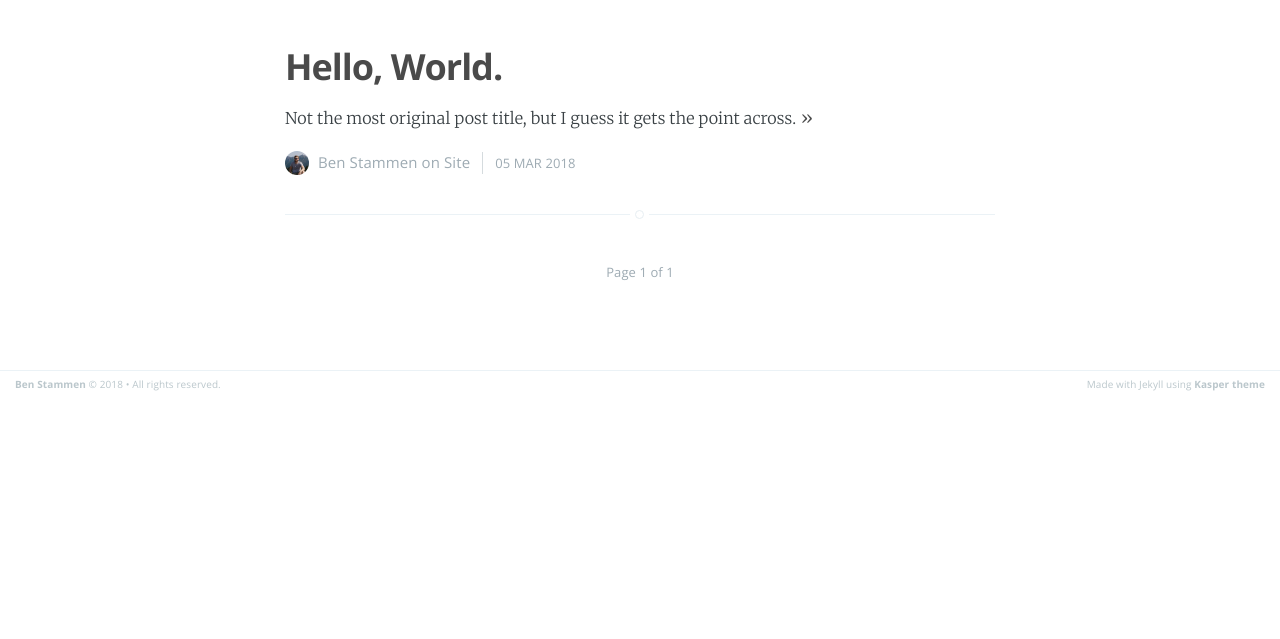
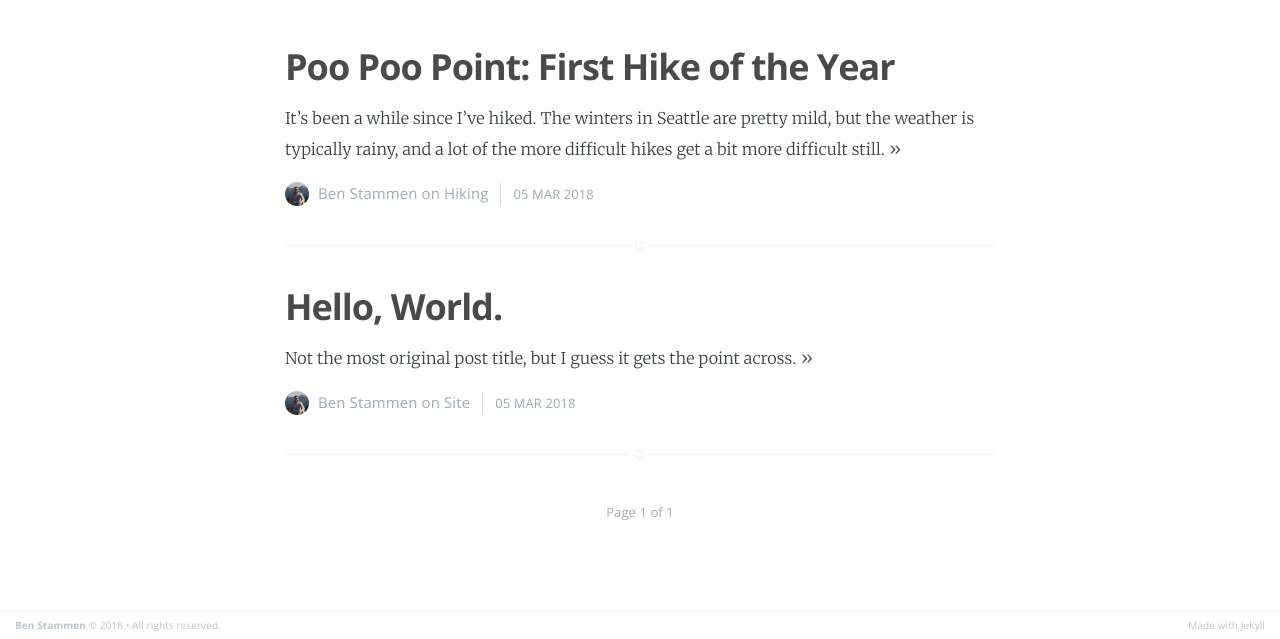
Before and after one commit to sfotm/sfotm.github.io, a Jekyll site: the page built from index.html, in a window 1280 px wide and 900 px high, scrolled down 643 px, cut to the strip 261-900 px from the top of the window. Built offline with Jekyll 4.4.1, drawn with Linux system fonts in a browser that asks for light colours; the list of posts is cut into pages by our own code; before the commit the page ends 1303 px from its top, so only the background shows below that; some of the changed lines change nothing that is shown.

Commit message:
Add post for first hike of the year

```diff
--- a/_layouts/default.html
+++ b/_layouts/default.html
@@ -25,9 +25,7 @@
         <a href="/{{ site.baseurl }}">{{ site.name }}</a> &copy;
               {{"now" | date: "%Y"}} &bull; All rights reserved.
       </section>
-      <section class="poweredby">Made with Jekyll using
-        <a href="http://github.com/rosario/kasper">Kasper theme</a>
-      </section>
+      <section class="poweredby">Made with Jekyll</section>
     </footer>
 
     <script type="text/javascript" src="/assets/js/jquery-1.11.1.min.js"></script>
--- /dev/null
+++ b/_posts/2018-04-15-first-hike-of-the-year.md
@@ -0,0 +1,30 @@
+---
+layout: post
+title:  "Poo Poo Point: First Hike of the Year"
+date:   2018-03-05 06:30:00
+categories: Hiking
+---
+
+It's been a while since I've hiked. The winters in Seattle are pretty mild, but the weather is typically
+rainy, and a lot of the more difficult hikes get a bit more difficult still.
+
+The initial plan was to head back to Illinor. Although I've finished the trail before, it's a great place
+to take people who aren't from the area to; it showcases some of the great natural features the PNW has to
+offer, and you can never get tired of the views on display there. However, the snowfield was expecting a good
+extra 10 inches of snow the day before (on top of what had accumulated over the winter), and neither I nor my
+hiking partner had snowshoes, so we decided to put it off for another day.
+
+We decided to head to [Poo Poo Point Trail](https://www.alltrails.com/trail/us/washington/poo-poo-point-trail) (writing that name feels ridiculus even now) instead. It's rated as moderately intense at a length of 6.7 miles and an elevation gain of over 2000 feet, and gave me a good chance to
+try out some recently-purchased hiking boots without risk of too much discomfort. The trail was clearly maintained, pretty well-trafficked,
+and consistently upward sloping. That being said, it wasn't particularly unique or feature-filled - it's just a path to a peak.
+
+The weather conditions weren't in our favor - there was a fair bit of rain and a gusty wind. We were prepared for the
+breezes, but it was a reason to be glad that we weren't on Illinor, which I found to be plenty challenging even on an ideal summer day.
+The trail was pretty easy to finish, and somewhat briefer than I had expected. We arrived at the top to find a takeoff zone
+for gliders. I hadn't known this before going on the trail, but Poo Poo Point is a pretty popular place for them to take off, and it's
+no surprise. It's close to residential areas, not too large of a climb, and there are wide open spaces all around the point itself so that
+gliders don't need to be overly concerned about where they land.
+
+We were unsure if we'd be able to see very far from the peak - as I mentioned before, rain clouds were passing through, and it wouldn't have surprised me
+if fog had covered a lot of the area around us. Fortunately, we were able to see for miles around us, giving us great views of Lake Sammamish as we
+readied ourselves for the descent.
```
Also changed, not shown: _layouts/post.html (+0 -19 lines), 2 other files.
